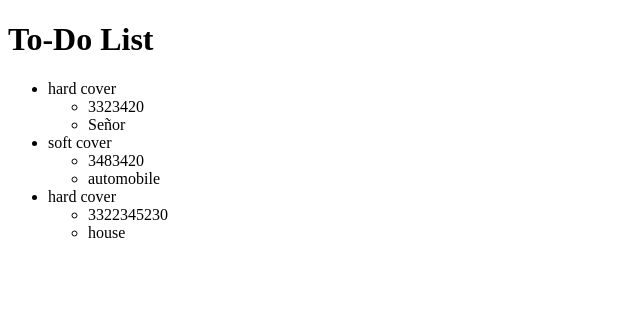
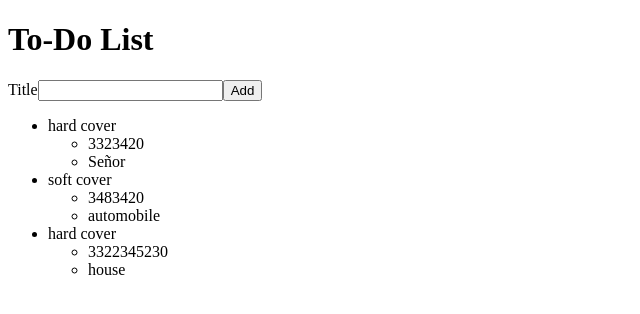
Before and after one commit to JamieBort/to-do-list-videoWork, a React (Create React App) app: page / in a window 1280 px wide. Shown: the top 314 px of the page, without its empty margins (0-640 px from the left). Built offline with nearby package versions, Linux system fonts and the light colour scheme; the HTML template or start-up script is replaced by a standard one.

Commit message:
Create 'Add Todo Form' Component.

```diff
--- /dev/null
+++ b/src/AddTodoForm.js
@@ -0,0 +1,15 @@
+import React from 'react';
+
+function AddTodoForm(){
+    return(
+<div>
+    <form>
+        <label>Title</label>
+        <input id="todoTitle" htmlFor="todoTitle"></input>
+        <button>Add</button>
+    </form>
+</div>
+    );
+}
+
+export default AddTodoForm;
--- a/src/App.js
+++ b/src/App.js
@@ -1,9 +1,14 @@
 import React from 'react';
 import TodoList from './TodoList';
+import AddTodoForm from './AddTodoForm';
 
 function App() {
   return (
-    <TodoList />
+    <div>
+      <h1>To-Do List</h1>
+      <AddTodoForm />
+      <TodoList />
+    </div>
   );
 }
 
--- a/src/TodoList.js
+++ b/src/TodoList.js
@@ -1,17 +1,3 @@
-// Inside /src directory, create a new file called TodoList.js
-//  Open /src/TodoList.js
-//  Create a new functional React component (see below)
-//  Import React from "react" npm package
-//  Declare a function named TodoList
-//  Export TodoList function as default module
-//  Add a multi-line return statement to your TodoList function (this is where we will insert JSX)
-// hint: use parenthesis for multi-line return
-//  Move list JSX from App.js to TodoList.js (see below)
-//  Open /src/App.js
-//  Cut (copy and remove) the entire list element (<ul>) code
-//  Open /src/TodoList.js
-//  Inside the multi-line return, paste the list element (<ul>) code
-
 import React from 'react';
 
 const todoList = [
@@ -51,7 +37,6 @@
 function TodoList() {
     return (
         <div>
-            <h1>To-Do List</h1>
             <ul>
                 {todoListItems}
             </ul>
```
